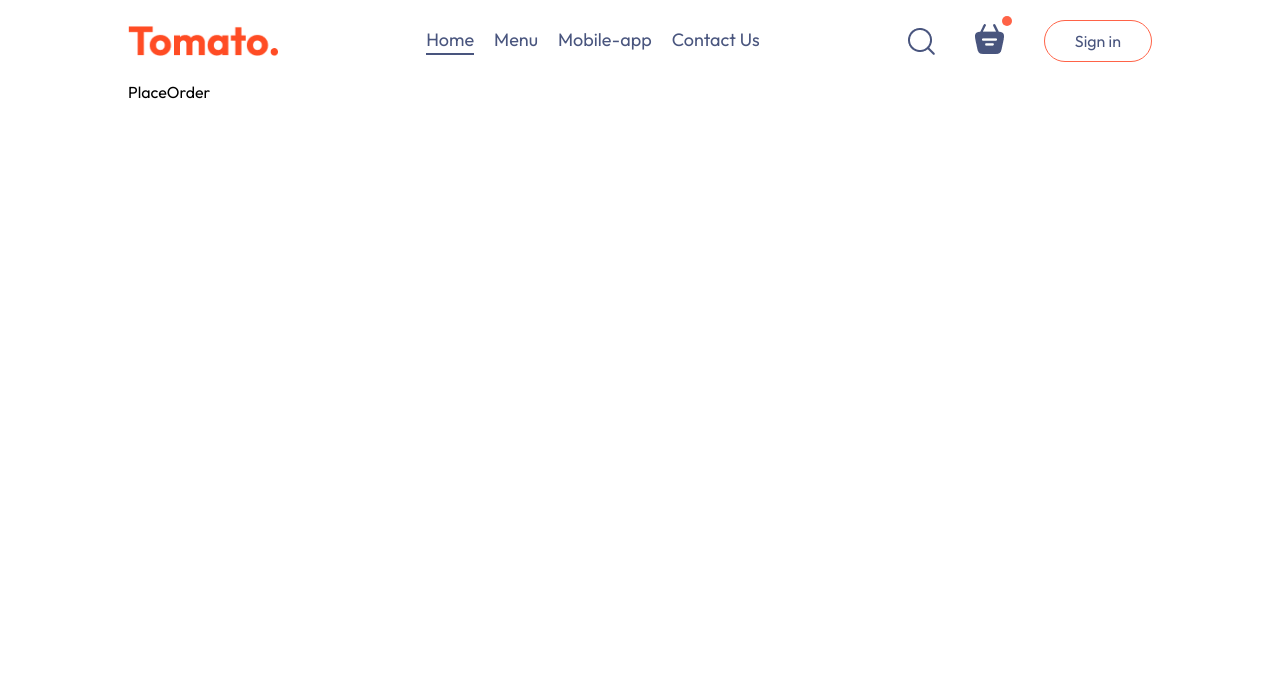
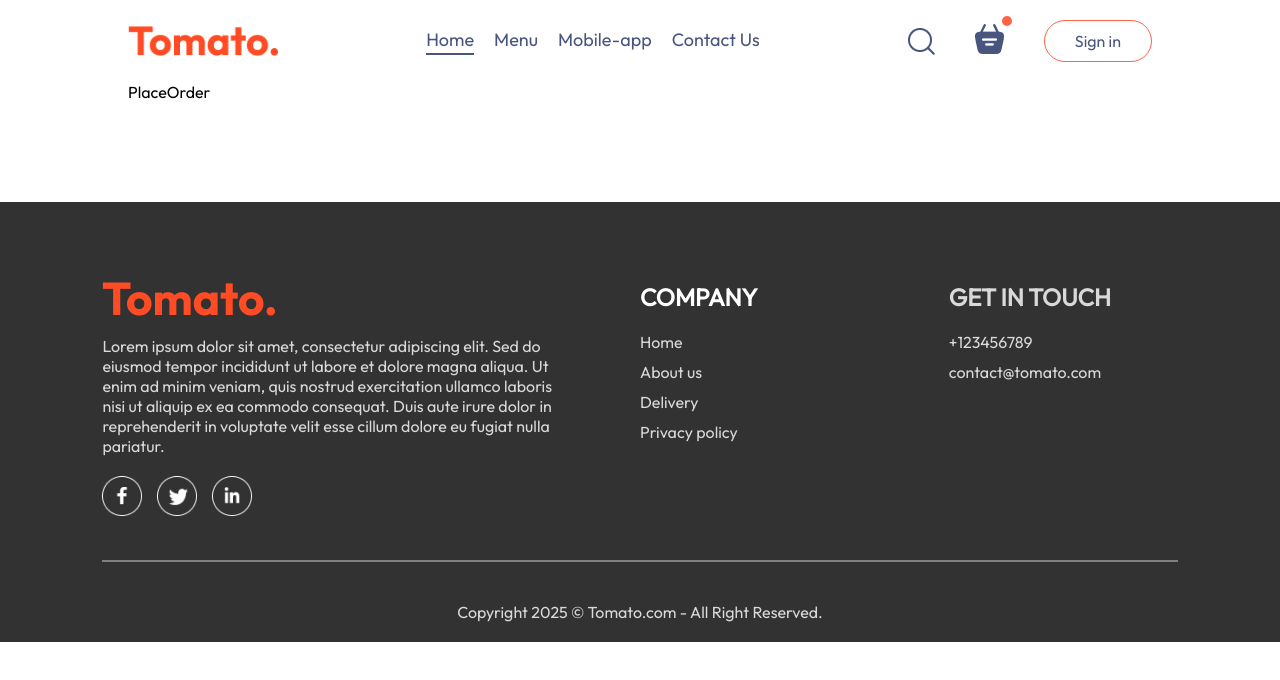
Before and after one commit to Bullet2004/FoodDeliveryApp, a React (Vite) app in the folder front-end/: page /order in a window 1280 px wide. Shown: the top 680 px of the page. Built offline with nearby package versions, Linux system fonts and the light colour scheme.

Commit message:
feat: create footer component

```diff
--- a/front-end/src/App.jsx
+++ b/front-end/src/App.jsx
@@ -5,9 +5,11 @@
 import Cart from './pages/Cart/Cart'
 import PlaceOrder from './pages/PlaceOrder/PlaceOrder'
 import Header from './components/Header/Header'
+import Footer from './components/Footer/Footer'
 
 const App = () => {
   return (
+    <>
     <div className='app'>
       <Navbar/>
       <Routes>
@@ -16,6 +18,8 @@
         <Route path='/order' element={<PlaceOrder/>}/>
       </Routes>
     </div>
+    <Footer/>
+    </>
   )
 }
 
--- /dev/null
+++ b/front-end/src/components/AppDownload/AppDownload.css
@@ -0,0 +1,25 @@
+.app-download {
+    margin: auto auto;
+    margin-top: 100px;
+    font-size: max(3vw, 20px);
+    text-align: center;
+    font-size: 500;
+}
+
+.app-download-platforms {
+    display: flex;
+    justify-content: center;
+    gap: max(2vw, 10px);
+    margin-top: 40px;
+}
+
+.app-download-platforms img {
+    width: max(30vw, 120px);
+    max-width: 180px;
+    transition: 0.5s;
+    cursor: pointer;
+}
+
+.app-download-platforms img:hover {
+    transform: scale(1.05);
+}
--- /dev/null
+++ b/front-end/src/components/AppDownload/AppDownload.jsx
@@ -0,0 +1,17 @@
+import React from 'react'
+import './AppDownload.css'
+import { assets } from '../../assets/frontend_assets/assets'
+
+const AppDownload = () => {
+  return (
+    <div className='app-download' id='app-download'>
+        <p>For Better Experience Download <br /> Tomato App</p>
+        <div className="app-download-platforms">
+            <img src={assets.play_store} alt="" />
+            <img src={assets.app_store} alt="" />
+        </div>
+    </div>
+  )
+}
+
+export default AppDownload
--- /dev/null
+++ b/front-end/src/components/Footer/Footer.css
@@ -0,0 +1,48 @@
+.footer {
+    color: #d9d9d9;
+    background-color: #323232;
+    display: flex;
+    flex-direction: column;
+    align-items: center;
+    gap: 20px;
+    padding: 20px 8vw;
+    padding-top: 80px;
+    margin-top: 100px;
+}
+
+.footer-content {
+    width: 100%;
+    display: grid;
+    grid-template-columns: 2fr 1fr 1fr;
+    gap: 80px;
+}
+
+.footer-content-left, .footer-content-right, .footer-content-center {
+    display: flex;
+    flex-direction: column;
+    align-items: flex-start;
+    gap: 20px;
+}
+
+.footer-content-left li, .footer-content-right li, .footer-content-center li {
+    list-style: none;
+    margin-bottom: 10px;
+    cursor: pointer;
+}
+
+.footer-content-left h2, .footer-content-center h2 {
+    color: white;
+}
+
+.footer-social-icons img {
+    width: 40px;
+    margin-right: 15px;
+}
+
+.footer hr {
+    width: 100%;
+    height: 2px;
+    margin: 20px 0;
+    background-color: gray;
+    border: none;
+}
--- /dev/null
+++ b/front-end/src/components/Footer/Footer.jsx
@@ -0,0 +1,41 @@
+import React from 'react'
+import './Footer.css'
+import { assets } from '../../assets/frontend_assets/assets'
+
+const Footer = () => {
+  return (
+    <div className='footer' id='footer'>
+        <div className="footer-content">
+            <div className="footer-content-left">
+                <img src={assets.logo} alt="" />
+                <p>Lorem ipsum dolor sit amet, consectetur adipiscing elit. Sed do eiusmod tempor incididunt ut labore et dolore magna aliqua. Ut enim ad minim veniam, quis nostrud exercitation ullamco laboris nisi ut aliquip ex ea commodo consequat. Duis aute irure dolor in reprehenderit in voluptate velit esse cillum dolore eu fugiat nulla pariatur.</p>
+                <div className="footer-social-icons">
+                    <img src={assets.facebook_icon} alt="" />
+                    <img src={assets.twitter_icon} alt="" />
+                    <img src={assets.linkedin_icon} alt="" />
+                </div>
+            </div>
+            <div className="footer-content-center">
+                <h2>COMPANY</h2>
+                <ul>
+                    <li>Home</li>
+                    <li>About us</li>
+                    <li>Delivery</li>
+                    <li>Privacy policy</li>
+                </ul>
+            </div>
+            <div className="footer-content-right">
+                <h2>GET IN TOUCH</h2>
+                <ul>
+                    <li>+123456789</li>
+                    <li>contact@tomato.com</li>
+                </ul>
+            </div>
+        </div>
+        <hr />
+        <p className='footer-copyright'>Copyright 2025 &copy; Tomato.com - All Right Reserved.</p>
+    </div>
+  )
+}
+
+export default Footer
--- a/front-end/src/pages/Home/Home.jsx
+++ b/front-end/src/pages/Home/Home.jsx
@@ -3,6 +3,7 @@
 import Header from '../../components/Header/Header'
 import ExploreMenu from '../../components/ExploreMenu/ExploreMenu'
 import FoodDisplay from '../../components/FoodDisplay/FoodDisplay'
+import AppDownload from '../../components/AppDownload/AppDownload'
 
 const Home = () => {
 
@@ -13,6 +14,7 @@
         <Header/>
         <ExploreMenu category={category} setCategory={setCategory}/>
         <FoodDisplay category={category}/>
+        <AppDownload/>
     </div>
   )
 }
```
